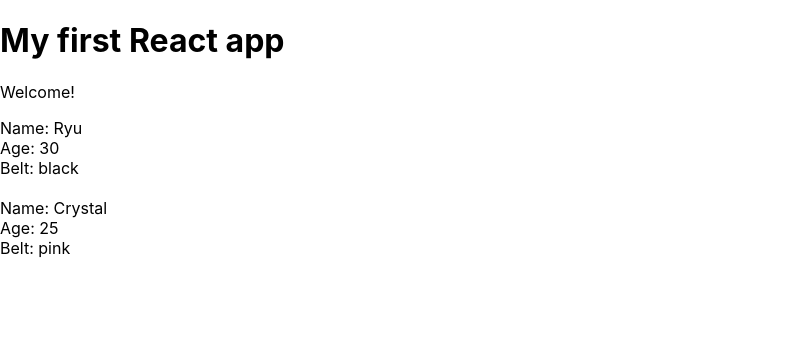
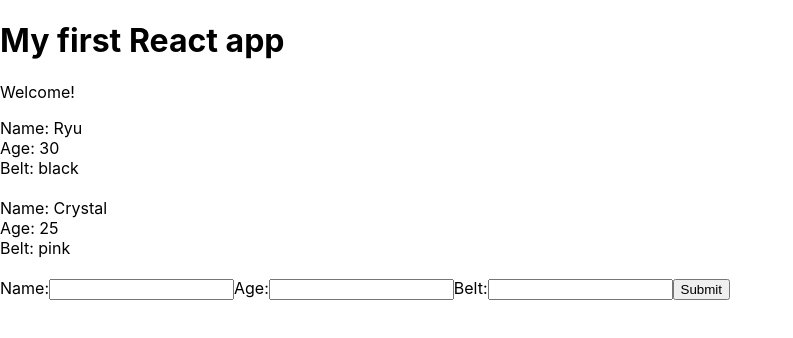
Before and after one commit to koziscool/React_ninja_CLI, a React (Create React App) app: page / in a window 1280 px wide. Shown: the top 338 px of the page, without its empty margins (0-793 px from the left). Built offline with nearby package versions, Linux system fonts and the light colour scheme.

Commit message:
more forms

```diff
--- a/src/App.js
+++ b/src/App.js
@@ -1,5 +1,6 @@
 import React, { Component } from 'react';
 import Ninjas from './ninjas';
+import AddNinja from './addNinja';
 class App extends Component {
 
   state = {
@@ -18,6 +19,7 @@ class App extends Component {
         <h1>My first React app</h1>
         <p>Welcome!</p>
         <Ninjas ninjas={this.state.ninjas}/>
+        <AddNinja />
       </div>
     );
   }
--- /dev/null
+++ b/src/addNinja.js
@@ -0,0 +1,40 @@
+
+import React, { Component } from 'react';
+
+
+class AddNinja extends Component {
+    state = {
+        name:null,
+        age: null,
+        belt: null
+    }
+
+    handleChange = (e) => {
+        this.setState({
+            [e.target.id]: e.target.value
+        });
+    }
+
+    handleSubmit = (e) => {
+        e.preventDefault();
+        console.log( this.state );
+    }
+
+    render() {
+        return(
+            <div>
+                <form onSubmit={ this.handleSubmit }>
+                    <label htmlFor="name">Name:</label>
+                    <input type="text" id="name" onChange={this.handleChange} />
+                    <label htmlFor="name">Age:</label>
+                    <input type="text" id="age" onChange={ this.handleChange } />
+                    <label htmlFor="name">Belt:</label>
+                    <input type="text" id="belt" onChange={ this.handleChange } />
+                    <button>Submit</button>
+                </form>
+            </div>
+        );
+    }
+};
+
+export default AddNinja;
```
Also changed, not shown: src/ninjas.js (indentation only).
